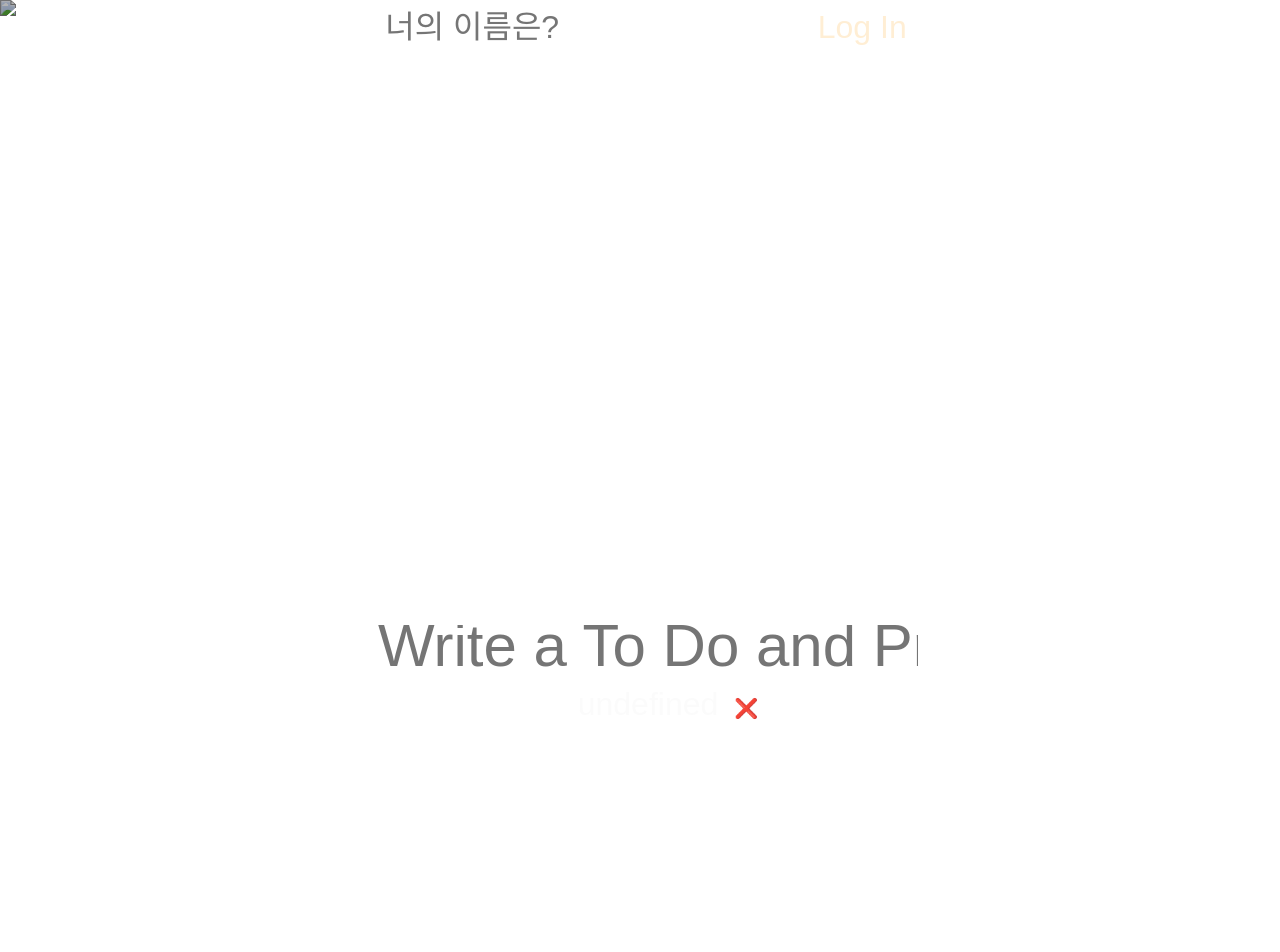
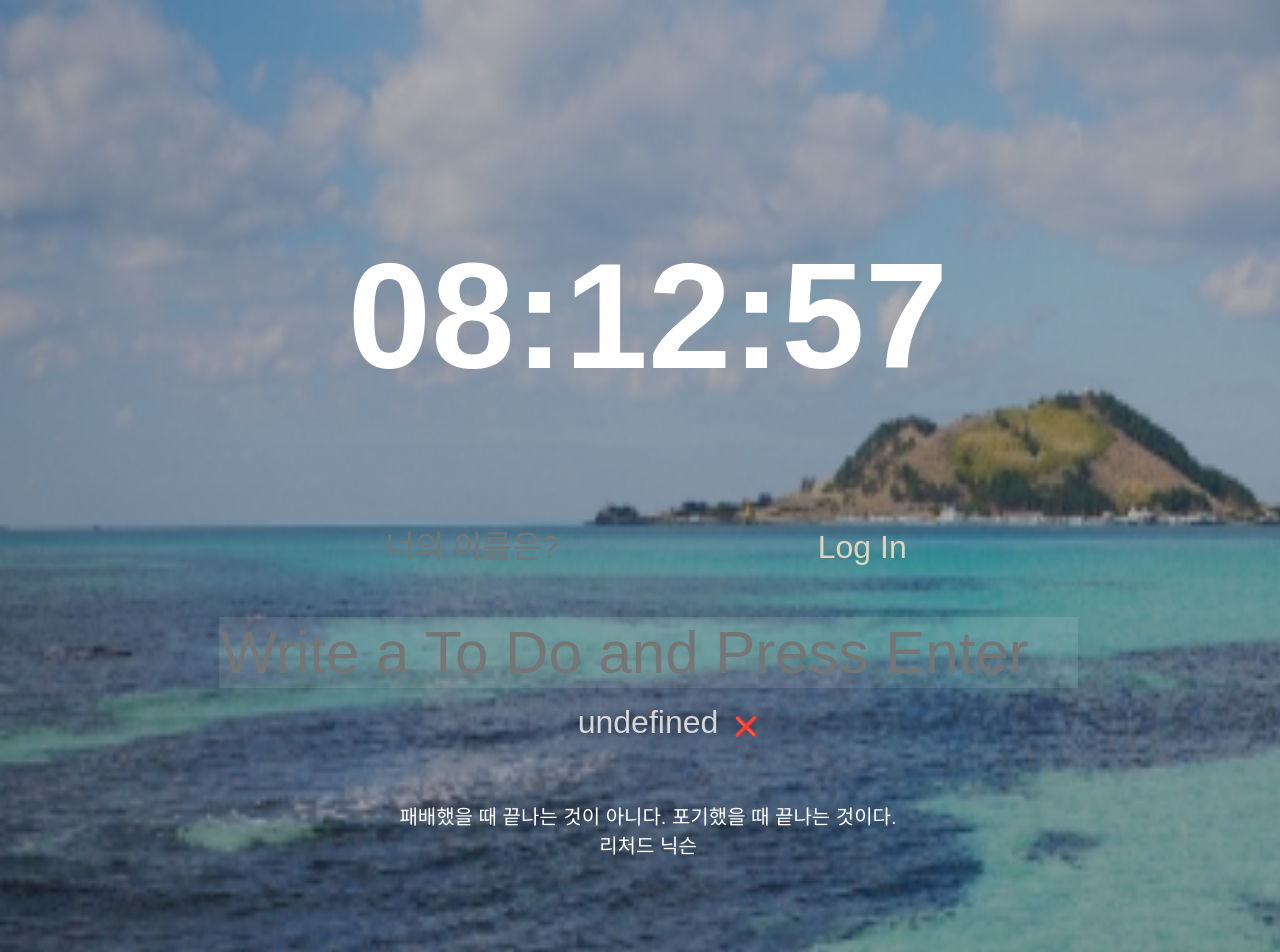
Before and after one commit to ANchangwan/Crom_app, a plain HTML site: page Crome js/index.html in a window 1280 px wide. Shown: the top 952 px of the page. Drawn offline with Linux system fonts and the light colour scheme.

Commit message:
Add files via upload

```diff
--- a/Crome js/index.html
+++ b/Crome js/index.html
@@ -7,17 +7,26 @@
     <title>An changwan</title>
   </head>
   <body>
+    <h2 id="clock"></h2>
     <form id="login-form" class="hidden">
       <input required maxlength="15" type="text" placeholder="너의 이름은?" />
       <input type="submit" value= "Log In"/>
     </form>
-    <h2 id="clock"></h2>
+
+
+
     <h1 id="greeting" class="hidden"></h1>
+
+
     <form id="todo-form">
       <input type="text" placeholder="Write a To Do and Press Enter" required=/>
     </form>
     <ul id="todo-list"></ul>
     <div id="quote">
+      <span></span>
+    </br><span></span>
+    </div>
+    <div id="weather">
       <span></span>
       <span></span>
     </div>
@@ -28,5 +37,6 @@
   <script src="js/quotes.js"></script>
   <script src="js/background.js"></script>
   <script src="js/todo.js"></script>
+  <script src="js/weather.js"></script>
   </body>
 </html>
--- a/Crome js/js/background.js
+++ b/Crome js/js/background.js
@@ -9,6 +9,5 @@ const bgimage = document.createElement("img");
 
 bgimage.src = `img/${chosenImage}`;
 
-
 document.body.appendChild(bgimage);
 bgimage.id = 'bgimage';
--- a/Crome js/js/greeting.js
+++ b/Crome js/js/greeting.js
@@ -1,6 +1,7 @@
 const loginForm = document.querySelector("#login-form");
 const loginInput = document.querySelector("#login-form input");
 const greeting = document.querySelector("#greeting");
+
 
 const HIDDEN_CLASSNAME = "hidden";
 const USERNAME_KEY = "username";
@@ -13,10 +14,13 @@ const on_login_submit = (event) =>{
     paintGreetings(userName);
 }
 
+
+
 const paintGreetings = (username) =>{
     greeting.classList.remove(HIDDEN_CLASSNAME);
-    greeting.innerText = `Hello ${username}`;
+    greeting.innerText = `Hello ${username}님!`;
 }
+
 
 const savedUsername = localStorage.getItem(USERNAME_KEY);
 
@@ -25,4 +29,5 @@ if (savedUsername === null){
     loginForm.addEventListener("submit", on_login_submit);
 }else{
     paintGreetings(savedUsername);
+
 }
--- a/Crome js/js/weather.js
+++ b/Crome js/js/weather.js
@@ -1,5 +1,5 @@
 
-const API_KEY = "";
+const API_KEY = "7847cf3208912195e9016a60e5307c5d";
 
 const onGeoOk = (position) =>{
     const lat = position.coords.latitude;
--- a/Crome js/style.css
+++ b/Crome js/style.css
@@ -1,4 +1,5 @@
 body{
+
   width: 100%;
   text-align: center;
   top:50%;
@@ -62,9 +63,10 @@ body{
 #todo-form input {
   border:none;
   font-size: 60px;
+  height: auto;
+  width: 855px;
   font-weight: 500;
-  width: 540px;
-  height:40px;
+  color:white;
   background-color: rgba(255,255,255,0.1);
 }
 #todo-list li{
@@ -92,13 +94,21 @@ body{
   border:none;
   font-size:1.2rem;
 }
-#quote{
-  margin:50px;
-  font-size: 20px;
-  font-weight: bold;
-  position:fixed;
-  color:rgba(255,255,255,0.8);
+@media(min-width:200px){
+  #quote{
+    margin:50px;
+    font-size: 20px;
+    margin:60px;
+    color:white
+  }
 }
+  #quote:hover{
+    font-weight: bold;
+    font-size:30px;
+    color:black;
+  }
+
+
 
 #weather{
   position: fixed;
```
Also changed, not shown: Crome js/img/맨유.jpg (added), Crome js/img/제주도.jpg (added), Crome js/img/카카오.jpg (added).
